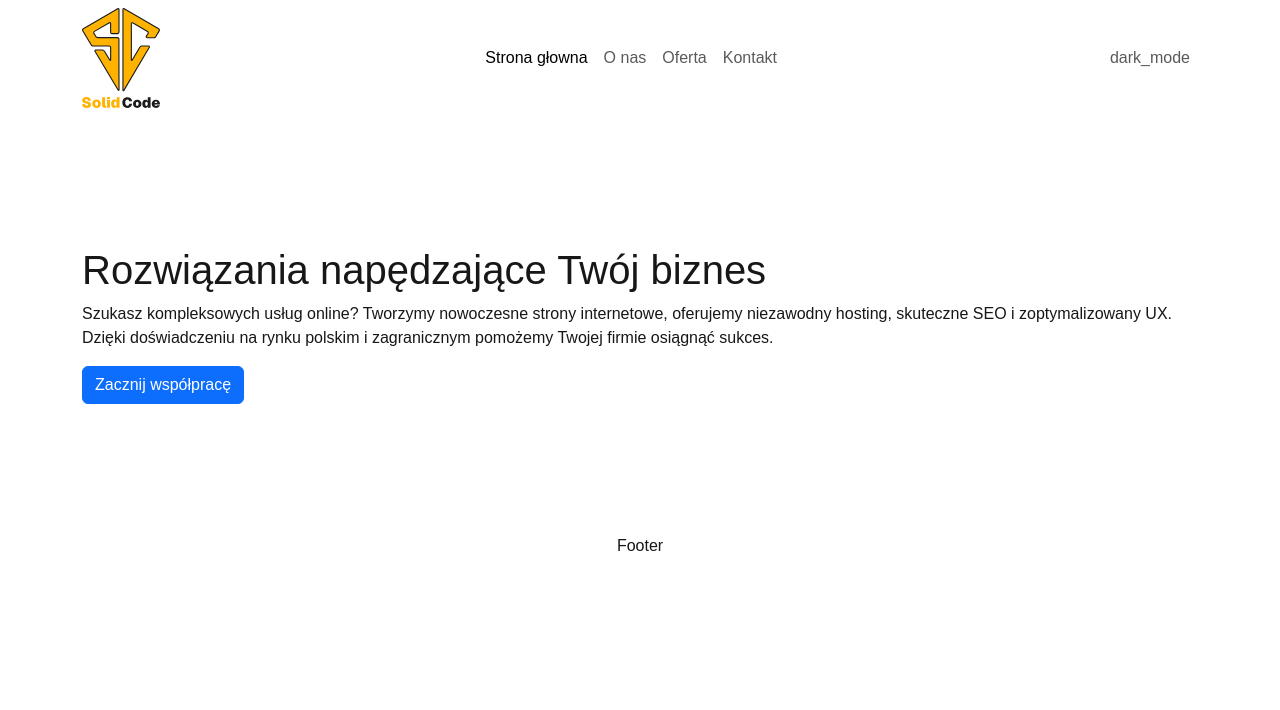
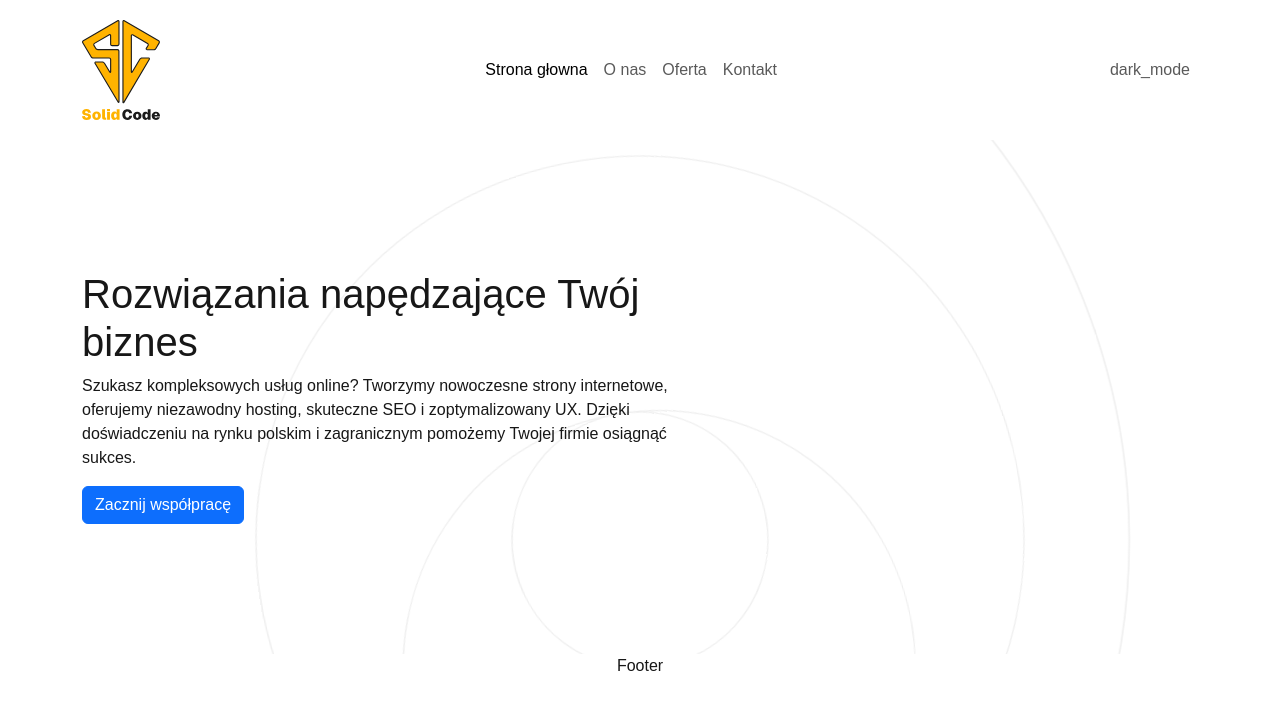
Before and after one commit to SolidCode109/solid_code_page, a Next.js app: page / in a window 1280 px wide. Shown: the top 710 px of the page. Built offline with nearby package versions, Linux system fonts and the light colour scheme.

Commit message:
hero animations

```diff
--- a/src/app/globals.css
+++ b/src/app/globals.css
@@ -12,7 +12,7 @@
 
 @media (prefers-color-scheme: dark) {
   :root {
-    --background: #242424;
+    --background: #111013;
     --foreground: #ededed;
   }
 }
@@ -21,6 +21,77 @@ body {
   color: var(--foreground);
   background: var(--background);
   font-family: Arial, Helvetica, sans-serif;
+}
+
+header .navbar-expand {
+  top: 0;
+  z-index: 2;
+  width: 100%;
+  padding: 20px 25px;
+  pointer-events: initial;
+}
+
+section#hero {
+  width: 100%;
+  padding: 130px 0;
+  background-size: cover;
+  background-attachment: fixed;
+  background-position: center;
+  position: relative;
+  overflow: hidden;
+}
+
+.hero-section .hero-bg {
+  position: absolute;
+  display: flex;
+  align-items: center;
+  justify-content: center;
+  height: 100vh;
+  width: 100%;
+  inset: 0%;
+  z-index: -1;
+}
+
+.hero-section .hero-bg .circle-1, .hero-section .hero-bg .circle-2 {
+  position: absolute;
+  height: 100vmax;
+  width: 100vmax;
+  object-fit: cover;
+}
+
+.hero-section .hero-bg .circle-1 {
+  -webkit-animation: zoom 20s infinite linear;
+  animation: zoom 20s infinite linear;
+}
+
+@keyframes zoom {
+  0% {
+    transform: scale(1, 1);
+  }
+  50% {
+    transform: scale(1.5, 1.5);
+  }
+  100% {
+    transform: scale(1, 1);
+  }
+}
+
+
+
+.hero-section .hero-bg .circle-2 {
+  -webkit-animation: spinner 20s infinite linear;
+  animation: spinner 20s infinite linear;
+}
+
+@keyframes spinner {
+  100% {
+    -webkit-transform: translate3d(0px, 0px, 0px) rotateZ(-360deg);
+    transform: translate3d(0px, 0px, 0px) rotateZ(-360deg);
+}
+}
+
+.odd .hero-bg .circle-1, .odd .hero-bg .circle-2 {
+  opacity: 0.15;
 }
 
 img.logo{
@@ -33,13 +104,3 @@ li.nav-item {
   vertical-align: middle;
   margin: 0px;
 }
-
-section#hero {
-  width: 100%;
-  padding: 130px 0;
-  background-size: cover;
-  background-attachment: fixed;
-  background-position: center;
-  position: relative;
-  overflow: hidden;
-}
--- a/src/components/Hero/Hero.js
+++ b/src/components/Hero/Hero.js
@@ -4,6 +4,8 @@ const Hero = ({
     heading = "Rozwiązania napędzające Twój biznes",
     description = "Szukasz kompleksowych usług online? Tworzymy nowoczesne strony internetowe, oferujemy niezawodny hosting, skuteczne SEO i zoptymalizowany UX. Dzięki doświadczeniu na rynku polskim i zagranicznym pomożemy Twojej firmie osiągnąć sukces.",
     buttonText = "Zacznij współpracę",
+    bg_img1 ="/hero-animation1.svg",
+    bg_img2 ="/hero-animation2.svg"
 
 
 }) => {
@@ -11,12 +13,12 @@ const Hero = ({
      <section id="hero" className="hero-section">
         <div className="container">
             <div className="row">
-                <div className="col-12">
+                <div className="col-xs-12 col-sm-12 col-sm-push-10 col-md-7 col-md-push-7">
                     <div className="hero-content">
                         <h1>{heading}</h1>
                     </div>
 
-                    <div className="content">
+                    <div className="content ">
                         <p className="sub-title order-first order-md-last">{description}</p>
                         <a href="/kontakt" className="btn btn-primary">{buttonText}</a>
                     </div>
@@ -24,10 +26,10 @@ const Hero = ({
                 </div>
             </div>
 
-            {/* <div className="hero-bg">
-                <img className="circle-1" src={bgImage1} alt="Background 1" />
-                <img className="circle-2" src={bgImage2} alt="Background 2" />
-            </div> */}
+            <div className="hero-bg">
+                <img className="circle-1" src={bg_img1} alt="Background 1" />
+                <img className="circle-2" src={bg_img2} alt="Background 2" />
+            </div>
         </div>
      </section>
     );
```
Also changed, not shown: public/hero-animation1.svg (added), public/hero-animation2.svg (added).
